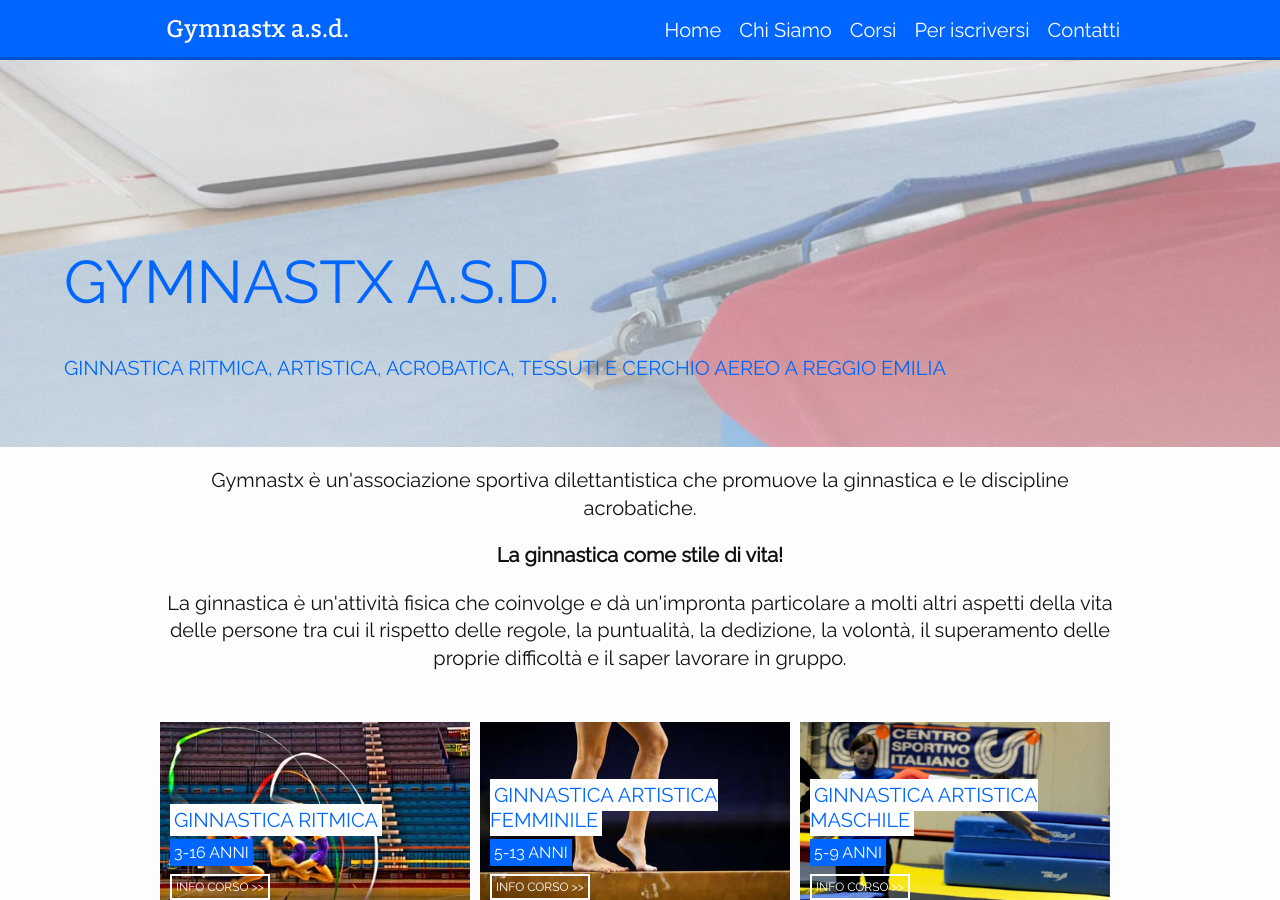
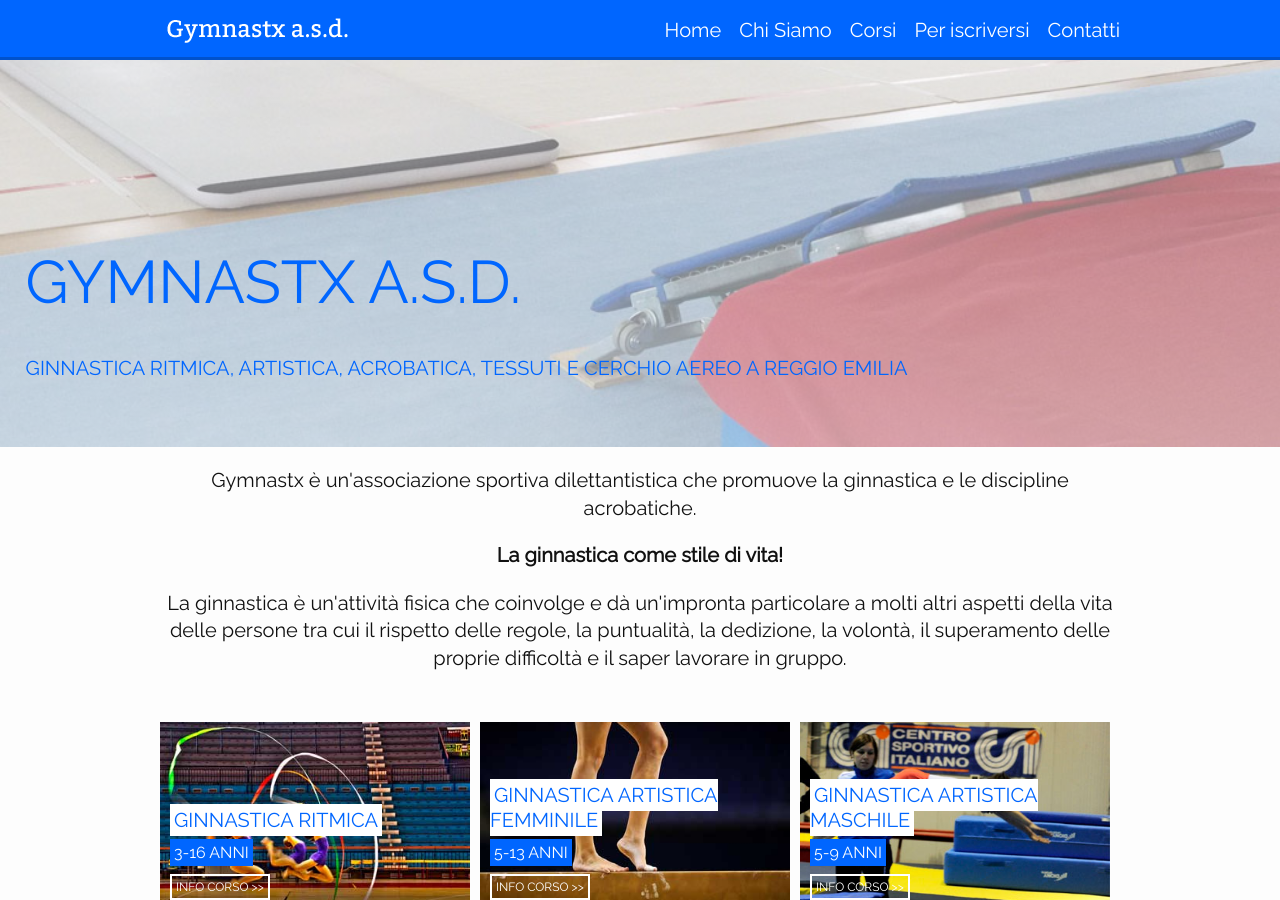
Before and after one commit to gymnastx/gymnastx.github.io, a Jekyll site: the page built from index.html, in a window 1280 px wide and 900 px high, scrolled down 453 px. Built offline with Jekyll 4.4.1, drawn with Linux system fonts in a browser that asks for light colours; nearby versions of some CDN libraries.

Commit message:
Diminuito il padding del titolo nella home

```diff
--- a/css/main.scss
+++ b/css/main.scss
@@ -94,8 +94,8 @@ div#home-slider {
         position: absolute;
         bottom: 5%;
         h1 {
-            padding-left: 5%;
-            padding-right: 5%;
+            padding-left: 2%;
+            padding-right: 2%;
             span {
               @extend .highlighted-inverse;
               padding: 0.2rem;
@@ -120,8 +120,8 @@ div#home-slider {
             }
         }
         p {
-            padding-left: 5%;
-            padding-right: 5%;
+            padding-left: 2%;
+            padding-right: 2%;
             span {
               @extend .highlighted;
               padding: 0.2rem;
```
